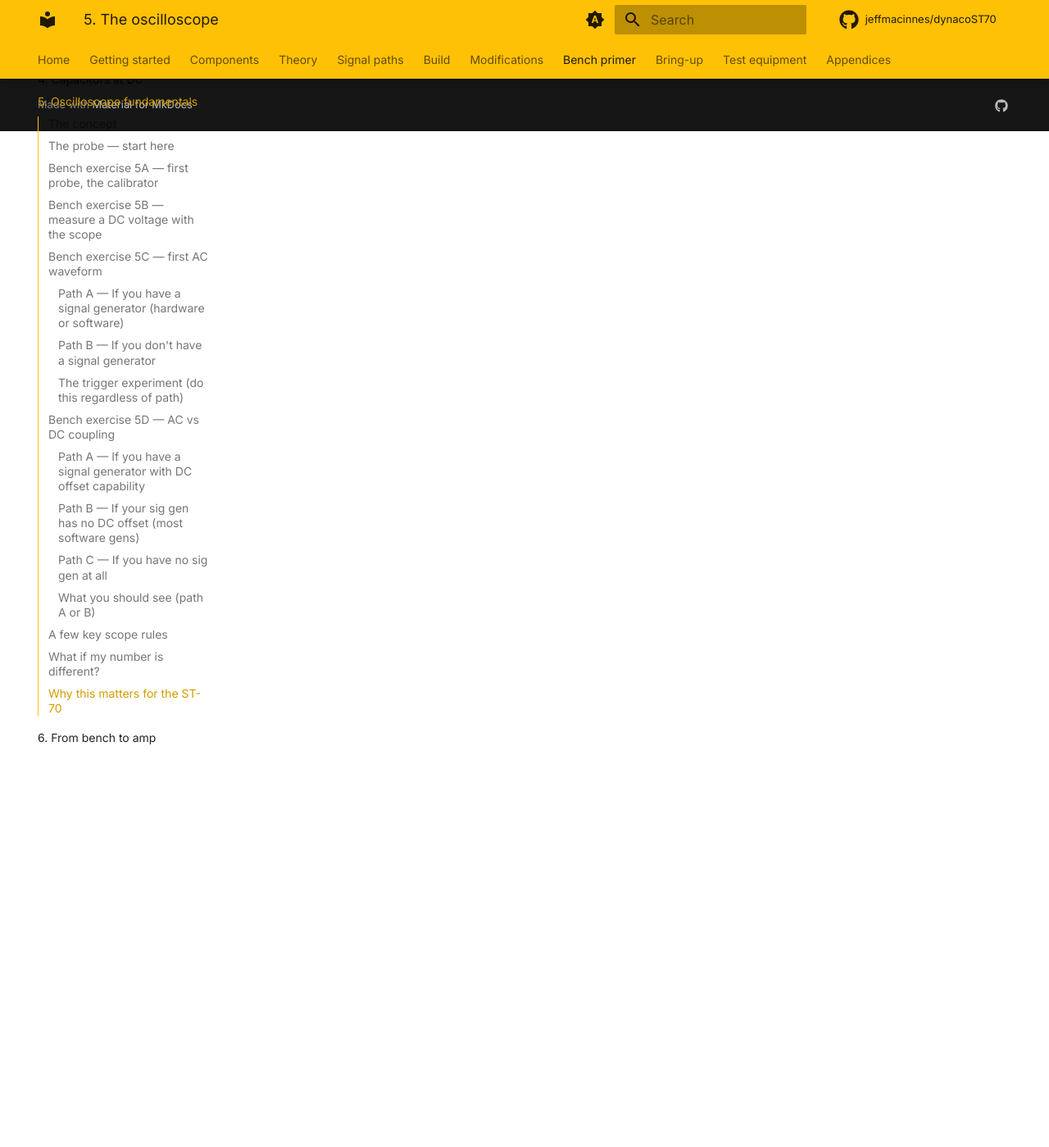
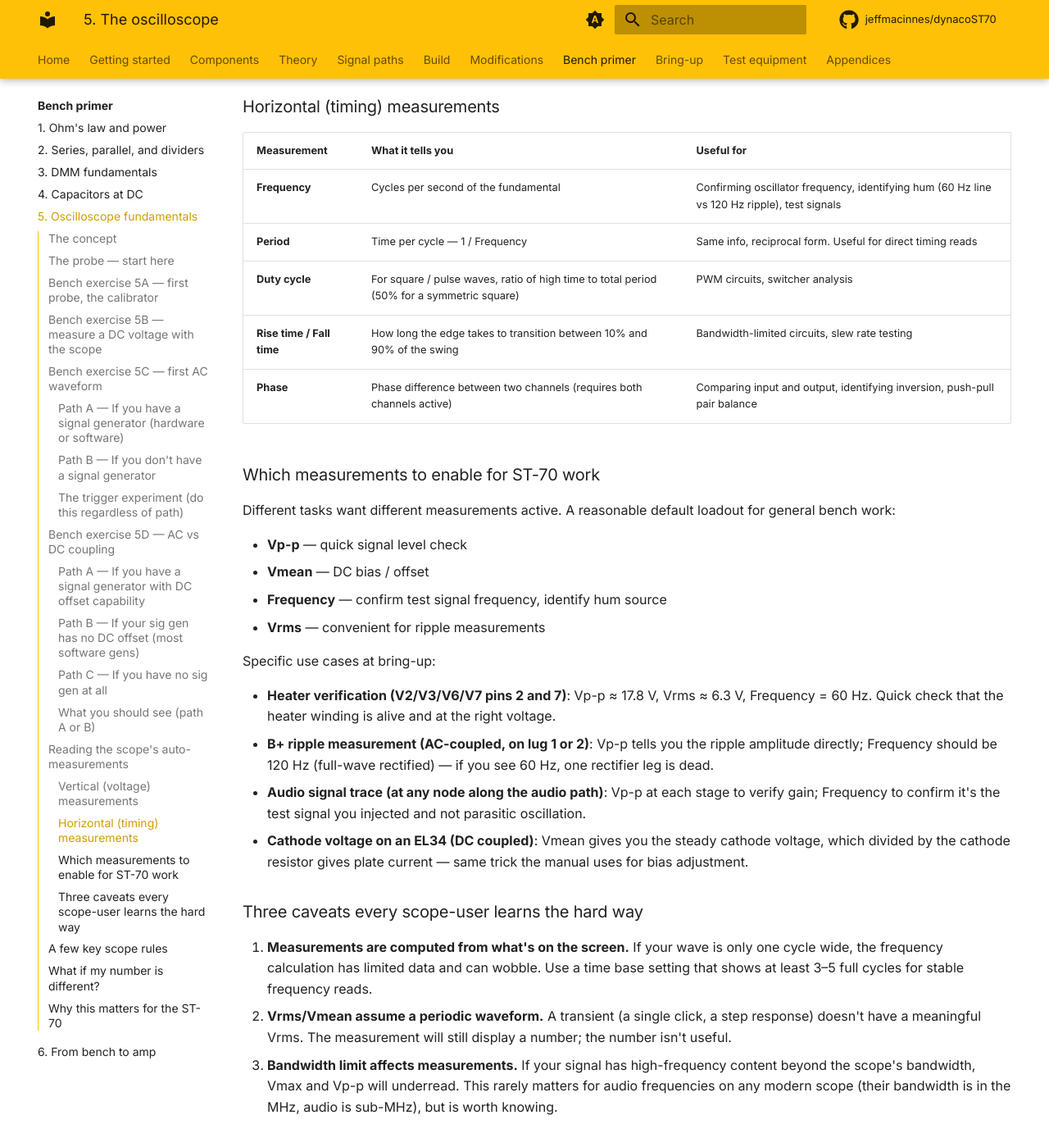
Before and after one commit to jeffmacinnes/dynacoST70, an MkDocs documentation site: the page built from docs/bench-primer/05-oscilloscope-fundamentals.md, in a window 1280 px wide and 1400 px high, scrolled down 6704 px. Shown: the whole window at 82% size. Built offline with MkDocs 1.6.1 and Material for MkDocs 9.7.7, drawn with Linux system fonts in a browser that asks for light colours; comment, search, counter and statistics services are not loaded; some of the changed text lies outside the part shown.

Commit message:
Bench primer: add scope auto-measurements reference to exercise 5
New section 'Reading the scope's auto-measurements' between 5D and the
key-rules section. Covers:

- Vertical measurements (Vmax, Vmin, Vp-p, Vamp, Vmean, Vrms, Vbase/Vtop,
  Vover/Vunder) with what each tells you and what it's useful for.
- The DC vs AC coupling interaction with Vmean and Vrms — including the
  Vrms = sqrt(Vmean^2 + Vac_rms^2) relationship for DC-coupled signals.
- Horizontal measurements (Frequency, Period, Duty cycle, Rise/Fall,
  Phase).
- Recommended default loadout (Vp-p, Vmean, Frequency, Vrms).
- Concrete ST-70 use cases: heater verification, B+ ripple, audio
  signal trace, EL34 cathode voltage.
- Three caveats: needs full cycles on screen for stable reads, Vrms
  assumes periodicity, bandwidth limit affects high-frequency reads.

Co-Authored-By: Claude Opus 4.7 (1M context) <noreply@anthropic.com>

```diff
--- a/docs/bench-primer/05-oscilloscope-fundamentals.md
+++ b/docs/bench-primer/05-oscilloscope-fundamentals.md
@@ -160,6 +160,66 @@ Use cases:
 
 The classic AC-coupling trick for the ST-70: at bring-up, AC-couple a probe to a B+ rail and read the ripple amplitude directly. <100 mV at lug 1 = excellent supply; >1 V = ailing.
 
+## Reading the scope's auto-measurements
+
+Most digital scopes can compute and display measurements *from* the waveform in real time — vertical voltage stats, horizontal timing stats, and pulse-shape stats. You enable them via a **Measure** button (sometimes a "Measurements" menu). Pick which channel to measure on, then add the specific measurements you want.
+
+These are the ones you'll actually use at the bench. Names vary slightly by manufacturer (Rigol, Siglent, Tektronix, Keysight all use different conventions), but the underlying quantities are the same.
+
+### Vertical (voltage) measurements
+
+| Measurement | What it tells you | Useful for |
+|---|---|---|
+| **Vmax** | Highest instantaneous voltage in the visible window | Spotting peak excursions and clipping |
+| **Vmin** | Lowest instantaneous voltage | Same, on the negative side |
+| **Vp-p** (Vpp, peak-to-peak) | Vmax − Vmin — total vertical swing of the waveform | The single most-quoted AC signal level |
+| **Vamp** (Vamplitude) | Peak-to-peak of the *AC component* only, ignoring spikes — basically Vtop − Vbase, where Vtop is the steady "high" level and Vbase is the steady "low" level (smarter than Vmax − Vmin when there's ringing on the edges) | Square-wave amplitude, signal level on a noisy waveform |
+| **Vmean** (Vavg, Vaverage) | Arithmetic mean voltage of the visible window — equals the DC component of the signal | DC offsets, bias voltages, the midpoint of an AC waveform riding on DC |
+| **Vrms** | Root-mean-square voltage — equivalent DC that delivers the same heating power into a resistor | Quoting AC voltages the way the rest of the world does (e.g., "120 V mains" means 120 V RMS) |
+| **Vbase / Vtop** | Steady "low" and "high" levels on a pulse or square wave, excluding overshoot/undershoot | Square wave analysis |
+| **Vovershoot / Vundershoot** | Percentage by which the wave exceeds Vtop / Vbase on transitions | Ringing on edges, damping behavior |
+
+A few important interactions with coupling mode:
+
+- **Vmean on a DC-coupled signal**: equals the DC component of the signal.
+- **Vmean on an AC-coupled signal**: equals roughly 0 V, because the scope's AC coupling blocks the DC at the input.
+- **Vrms on a DC-coupled signal**: includes both DC and AC contributions — `Vrms = √(Vmean² + Vac_rms²)`.
+- **Vrms on an AC-coupled signal**: includes only the AC component — equivalent to the "AC RMS" or "Vac" that you'd get from a true-RMS DMM in AC volts mode.
+
+This is why the coupling button matters more than it looks — switching coupling changes *which numbers the measurements report*, not just where the wave sits on screen.
+
+### Horizontal (timing) measurements
+
+| Measurement | What it tells you | Useful for |
+|---|---|---|
+| **Frequency** | Cycles per second of the fundamental | Confirming oscillator frequency, identifying hum (60 Hz line vs 120 Hz ripple), test signals |
+| **Period** | Time per cycle — 1 / Frequency | Same info, reciprocal form. Useful for direct timing reads |
+| **Duty cycle** | For square / pulse waves, ratio of high time to total period (50% for a symmetric square) | PWM circuits, switcher analysis |
+| **Rise time / Fall time** | How long the edge takes to transition between 10% and 90% of the swing | Bandwidth-limited circuits, slew rate testing |
+| **Phase** | Phase difference between two channels (requires both channels active) | Comparing input and output, identifying inversion, push-pull pair balance |
+
+### Which measurements to enable for ST-70 work
+
+Different tasks want different measurements active. A reasonable default loadout for general bench work:
+
+- **Vp-p** — quick signal level check
+- **Vmean** — DC bias / offset
+- **Frequency** — confirm test signal frequency, identify hum source
+- **Vrms** — convenient for ripple measurements
+
+Specific use cases at bring-up:
+
+- **Heater verification (V2/V3/V6/V7 pins 2 and 7)**: Vp-p ≈ 17.8 V, Vrms ≈ 6.3 V, Frequency = 60 Hz. Quick check that the heater winding is alive and at the right voltage.
+- **B+ ripple measurement (AC-coupled, on lug 1 or 2)**: Vp-p tells you the ripple amplitude directly; Frequency should be 120 Hz (full-wave rectified) — if you see 60 Hz, one rectifier leg is dead.
+- **Audio signal trace (at any node along the audio path)**: Vp-p at each stage to verify gain; Frequency to confirm it's the test signal you injected and not parasitic oscillation.
+- **Cathode voltage on an EL34 (DC coupled)**: Vmean gives you the steady cathode voltage, which divided by the cathode resistor gives plate current — same trick the manual uses for bias adjustment.
+
+### Three caveats every scope-user learns the hard way
+
+1. **Measurements are computed from what's on the screen.** If your wave is only one cycle wide, the frequency calculation has limited data and can wobble. Use a time base setting that shows at least 3–5 full cycles for stable frequency reads.
+2. **Vrms/Vmean assume a periodic waveform.** A transient (a single click, a step response) doesn't have a meaningful Vrms. The measurement will still display a number; the number isn't useful.
+3. **Bandwidth limit affects measurements.** If your signal has high-frequency content beyond the scope's bandwidth, Vmax and Vp-p will underread. This rarely matters for audio frequencies on any modern scope (their bandwidth is in the MHz, audio is sub-MHz), but is worth knowing.
+
 ## A few key scope rules
 
 - **The probe ground clip is at the same potential as the scope chassis, which is at mains earth.** Never put the ground clip on a "hot" node (e.g., one side of an isolation transformer's output, or a non-grounded chassis). You will short that node to earth through the scope. The classic blown-up scope mistake.
```
